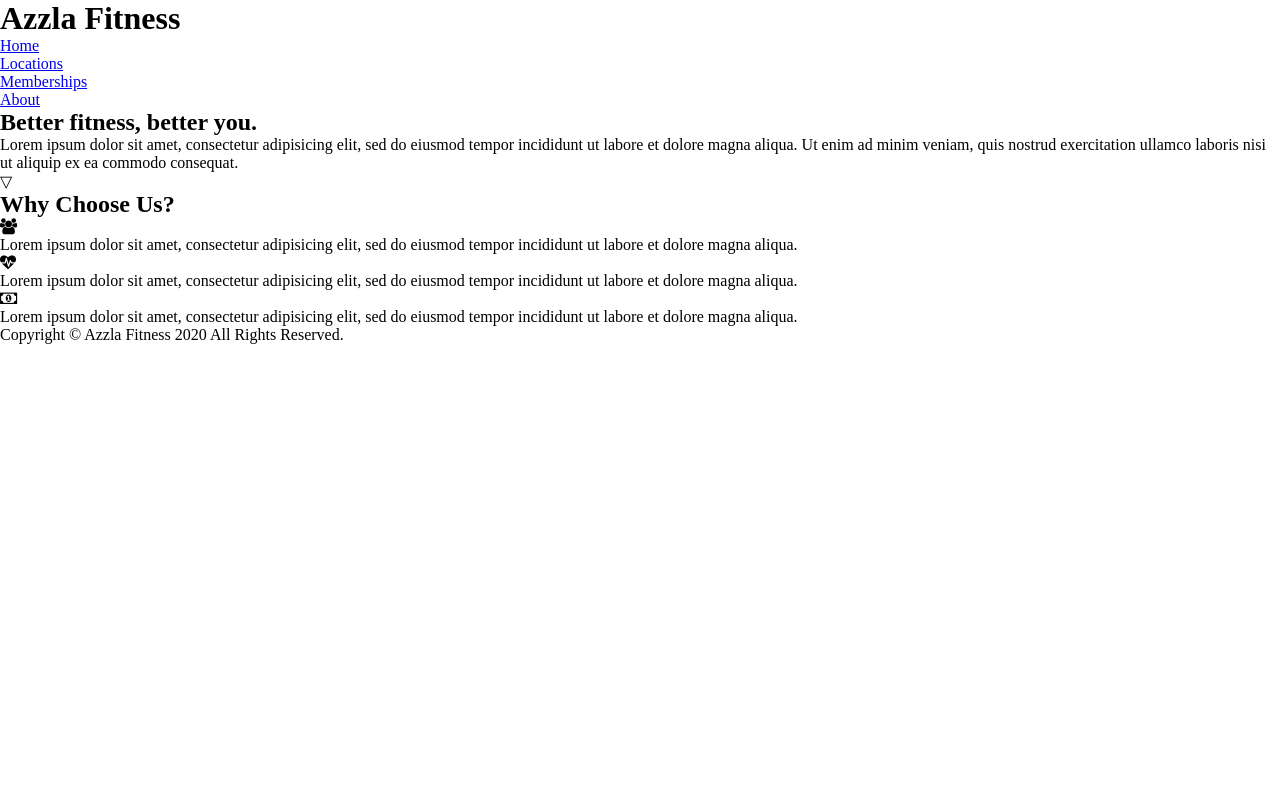
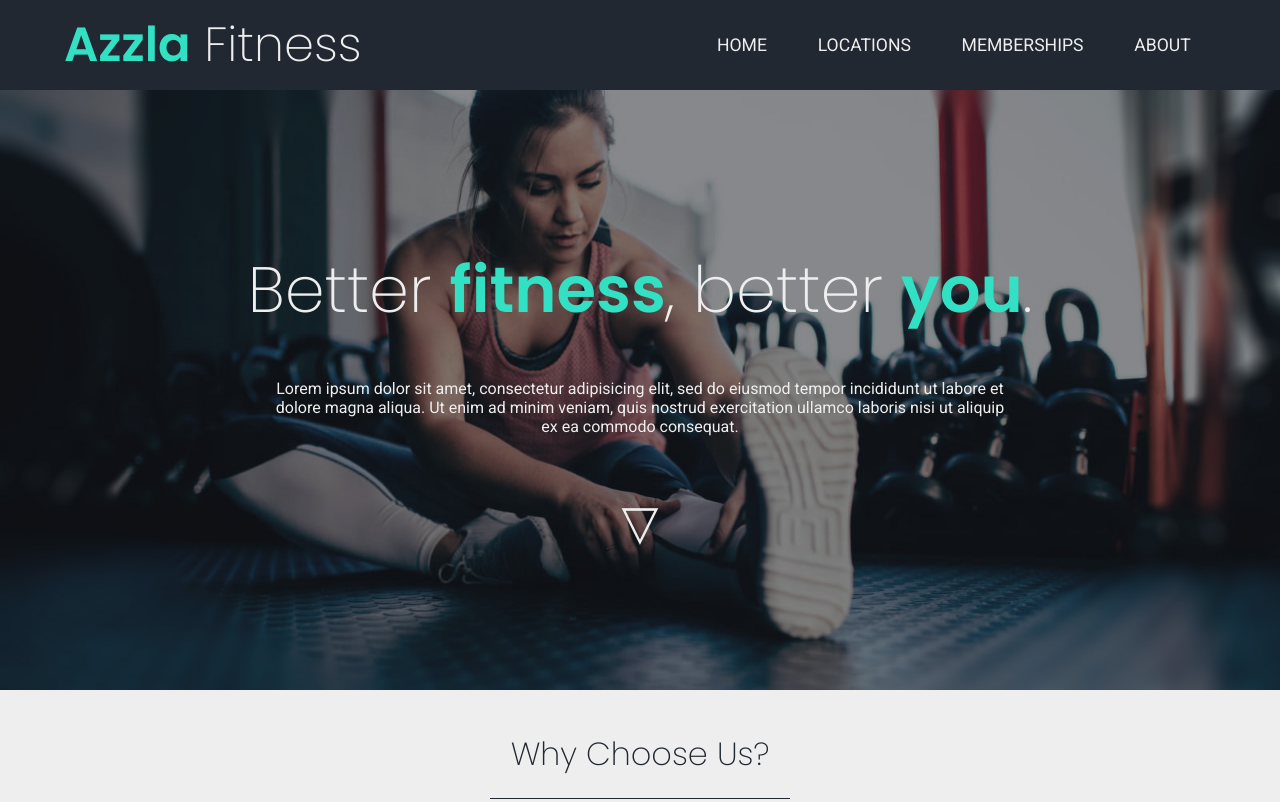
Before and after one commit to Azzla/gym-landing, a plain HTML site: page index.html in a window 1280 px wide. Shown: the top 802 px of the page. Drawn offline with Linux system fonts and the light colour scheme.

Commit message:
compiled CSS3

```diff
--- a/css/style.css
+++ b/css/style.css
@@ -1,48 +1,164 @@
 /*********** GLOBAL SETTINGS ************/
-
+@import url("https://fonts.googleapis.com/css?family=Roboto|Poppins:200,600");
 * {
-	box-sizing: border-box;
-	margin: 0;
-	padding: 0;
+  box-sizing: border-box;
+  margin: 0;
+  padding: 0;
 }
 
+body {
+  font-family: Roboto, Poppins, sans-serif;
+  background-color: #eee;
+}
 
+h1, h2, h3, h4, h5, h6 {
+  font-family: Poppins;
+  font-weight: 300;
+}
 
+a {
+  text-decoration: none;
+  color: inherit;
+}
 
+/*********** CLASSES ************/
+.clearfix::after {
+  content: "";
+  clear: both;
+  display: table;
+}
 
+.button-down {
+  display: inline-block;
+  font-size: 3em;
+  transition: all 0.3s;
+}
+.button-down:hover {
+  color: #32e0c4;
+  transform: scale(1.2);
+  cursor: pointer;
+}
+.button-down:active {
+  transform: scale(0.8);
+}
 
+.fa {
+  color: inherit;
+}
 
+.emphasize {
+  color: #32e0c4;
+  font-weight: 600;
+}
 
+.showcase, footer {
+  display: flex;
+  justify-content: center;
+  align-items: center;
+  flex-direction: column;
+}
 
+header a {
+  display: inline-block;
+  transition: all 0.3s;
+  padding: 6px;
+}
+header a:hover {
+  color: #222831;
+  background-color: #eee;
+  transform: scale(1.1);
+}
+header a:active {
+  background-color: #32e0c4;
+}
 
+/*********** BLOCK - ELEMENT STYLES ************/
+header {
+  display: flex;
+  align-items: center;
+  color: #eee;
+  background-color: #222831;
+  height: 90px;
+}
+header h1 {
+  font-size: 3em;
+  margin-left: 4rem;
+}
+header nav {
+  margin-left: auto;
+  margin-right: 4rem;
+  text-transform: uppercase;
+}
+header nav ul {
+  font-size: 0;
+}
+header nav li {
+  display: inline;
+  padding: 0 1.1em;
+  font-size: 1.1rem;
+}
+footer {
+  height: 100px;
+  border-top: solid 2px #32e0c4;
+  background-color: #393e46;
+  color: #eee;
+  text-transform: uppercase;
+  letter-spacing: 0.1em;
+}
+footer span {
+  padding: 5px 0;
+}
 
+/*********** MAIN CONTENT ************/
+.showcase {
+  background: url("../img/banner-post.jpg") no-repeat center/cover;
+  color: #eee;
+  height: 600px;
+}
+.showcase h1 {
+  font-size: 4em;
+  padding: 0.2em;
+  margin-bottom: 20px;
+}
+.showcase p {
+  text-align: center;
+  width: 60%;
+  padding: 10px;
+}
+.showcase .button-down {
+  margin-top: 1em;
+}
 
-
-
-
-
-
-
-
-
-
-
-
-
-
-
-
-
-
-
-
+.benefits {
+  color: #222831;
+}
+.benefits h2 {
+  max-width: 300px;
+  margin: 20px auto;
+  border-bottom: solid 1px #222831;
+  text-align: center;
+  font-size: 2em;
+  padding: 20px 5px;
+}
+.benefits .container {
+  margin: auto;
+  width: 85%;
+}
+.benefits .card {
+  display: table-cell;
+  text-align: center;
+  padding: 3em 2.5em;
+}
+.benefits .card i {
+  font-size: 80px;
+  margin-bottom: 0.3em;
+}
 
 /* Animate.css fading entrance snippets */
 @-webkit-keyframes fadeIn {
   from {
     opacity: 0;
   }
-
   to {
     opacity: 1;
   }
@@ -51,7 +167,6 @@
   from {
     opacity: 0;
   }
-
   to {
     opacity: 1;
   }
@@ -60,13 +175,13 @@
   -webkit-animation-name: fadeIn;
   animation-name: fadeIn;
 }
+
 @-webkit-keyframes fadeInDown {
   from {
     opacity: 0;
     -webkit-transform: translate3d(0, -100%, 0);
     transform: translate3d(0, -100%, 0);
   }
-
   to {
     opacity: 1;
     -webkit-transform: translate3d(0, 0, 0);
@@ -79,7 +194,6 @@
     -webkit-transform: translate3d(0, -100%, 0);
     transform: translate3d(0, -100%, 0);
   }
-
   to {
     opacity: 1;
     -webkit-transform: translate3d(0, 0, 0);
@@ -90,3 +204,5 @@
   -webkit-animation-name: fadeInDown;
   animation-name: fadeInDown;
 }
+
+/*# sourceMappingURL=style.css.map */
```
Also changed, not shown: 1 other file.
